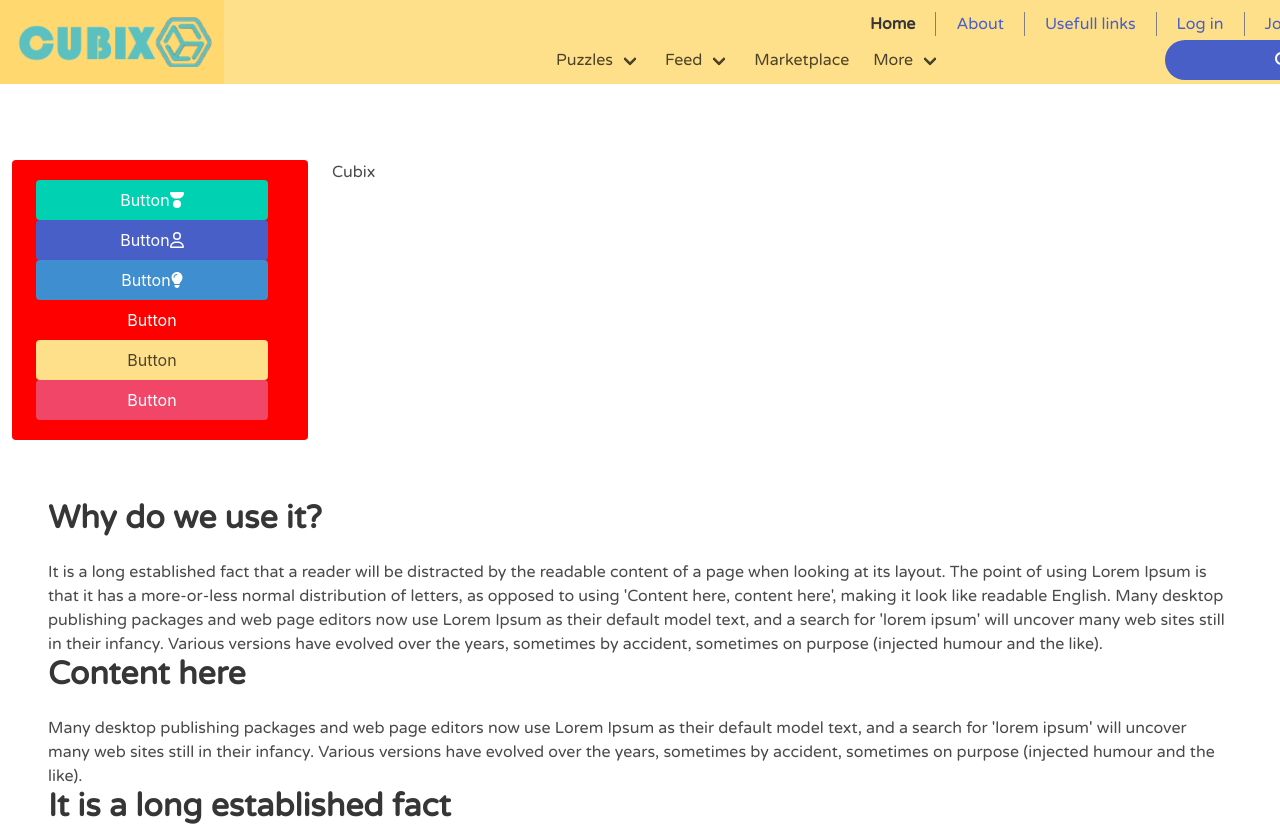
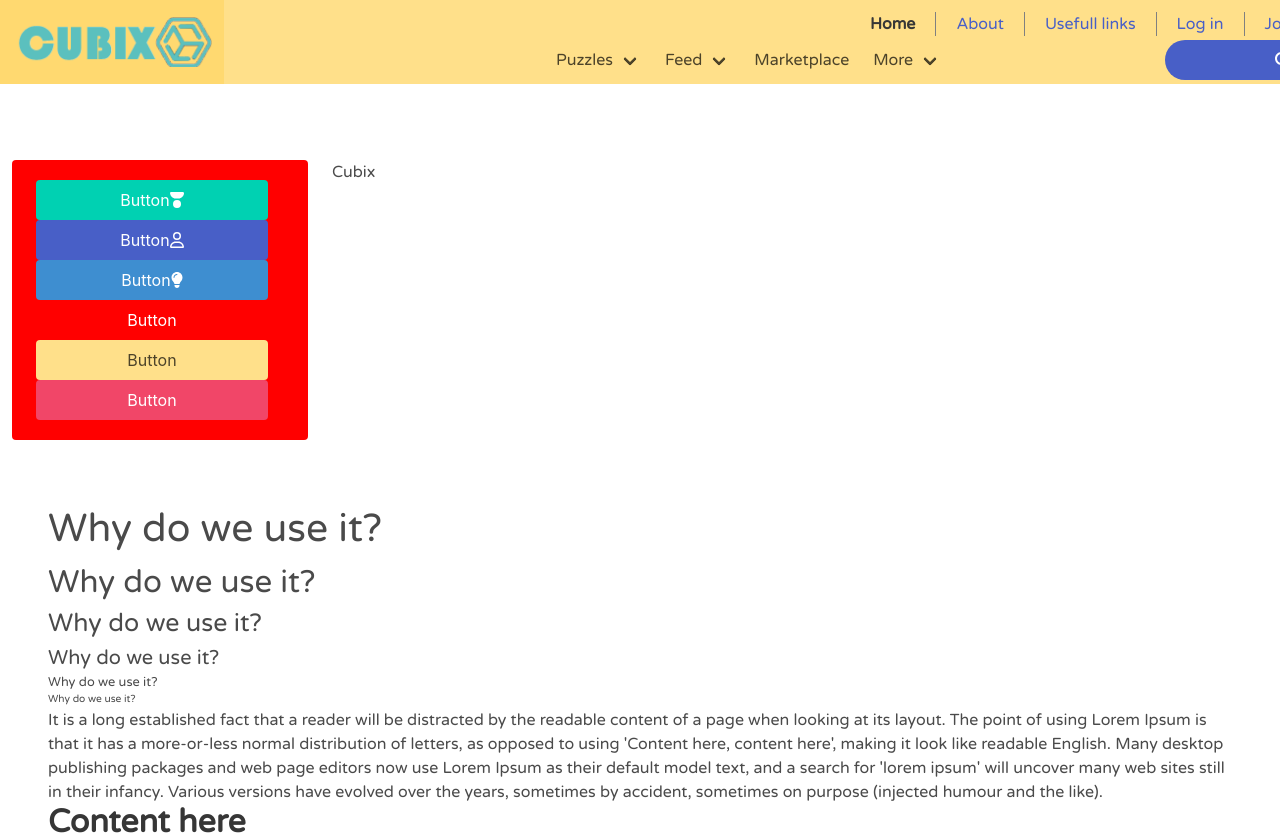
Before and after one commit to a-spasov/cubix, a Vue app: page / in a window 1280 px wide. Shown: the top 835 px of the page. Built offline with nearby package versions, Linux system fonts and the light colour scheme.

Commit message:
setup project: typography

```diff
--- a/src/assets/sass/bulma-overwrites.scss
+++ b/src/assets/sass/bulma-overwrites.scss
@@ -9,6 +9,7 @@
 // $family-sans-serif: 'Arial', sans-serif;
 
 $success: red;
+$gap: 60px;
 
 
 @import "../../../node_modules/bulma/bulma.sass";
--- a/src/assets/sass/typography.scss
+++ b/src/assets/sass/typography.scss
@@ -5,10 +5,43 @@
 
   /* base values */
   --text-base-size: 1em;
-  --text-scale-ratio: 1.2;
+  --text-scale-ratio: 1.25;
+
+    /* type scale */
+    --text-xs: calc(1em / (var(--text-scale-ratio) * var(--text-scale-ratio)));
+    --text-s: calc(1em / var(--text-scale-ratio));
+    --text-m: calc(1em * var(--text-scale-ratio));
+    --text-l: calc(1em * var(--text-scale-ratio) * var(--text-scale-ratio));
+    --text-xl: calc(1em * var(--text-scale-ratio) * var(--text-scale-ratio) * var(--text-scale-ratio));
+    --text-xxl: calc(1em * var(--text-scale-ratio) * var(--text-scale-ratio) * var(--text-scale-ratio) * var(--text-scale-ratio));
+    --text-xxxl: calc(1em * var(--text-scale-ratio) * var(--text-scale-ratio) * var(--text-scale-ratio) * var(--text-scale-ratio) * var(--text-scale-ratio));
 }
 
 body {
   font-family: var(--font-primary);
   font-size: var(--text-base-size);
 }
+
+h1 {
+  font-size: var(--text-xxl);
+}
+
+h2 {
+  font-size: var(--text-xl);
+}
+
+h3 {
+  font-size: var(--text-l);
+}
+
+h4 {
+  font-size: var(--text-m);
+}
+
+h5 {
+  font-size: var(--text-s);
+}
+
+h6 {
+  font-size: var(--text-xs);
+}
--- a/src/layouts/DesktopLayout.vue
+++ b/src/layouts/DesktopLayout.vue
@@ -43,7 +43,13 @@ import SiteFooter from '../components/layout/SiteFooter.vue';
     </aside>
     <section class="main section">
       <article>
-        <h1 class="title">Why do we use it?</h1>
+        <h1 class="">Why do we use it?</h1>
+        <h2 class="">Why do we use it?</h2>
+        <h3 class="">Why do we use it?</h3>
+        <h4 class="">Why do we use it?</h4>
+        <h5 class="">Why do we use it?</h5>
+        <h6 class="">Why do we use it?</h6>
+
         <p>
           It is a long established fact that a reader will be distracted by the readable content of a page when looking at
           its layout. The point of using Lorem Ipsum is that it has a more-or-less normal distribution of letters, as
```
